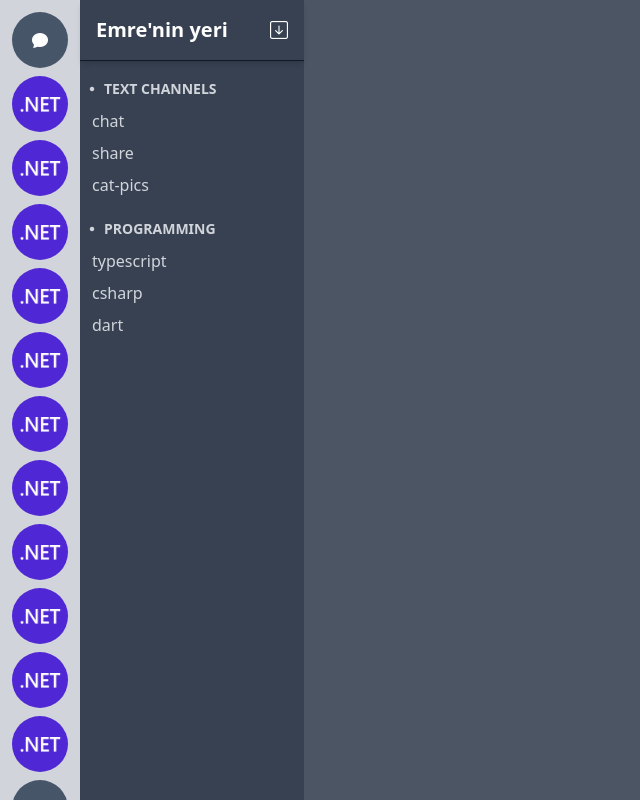
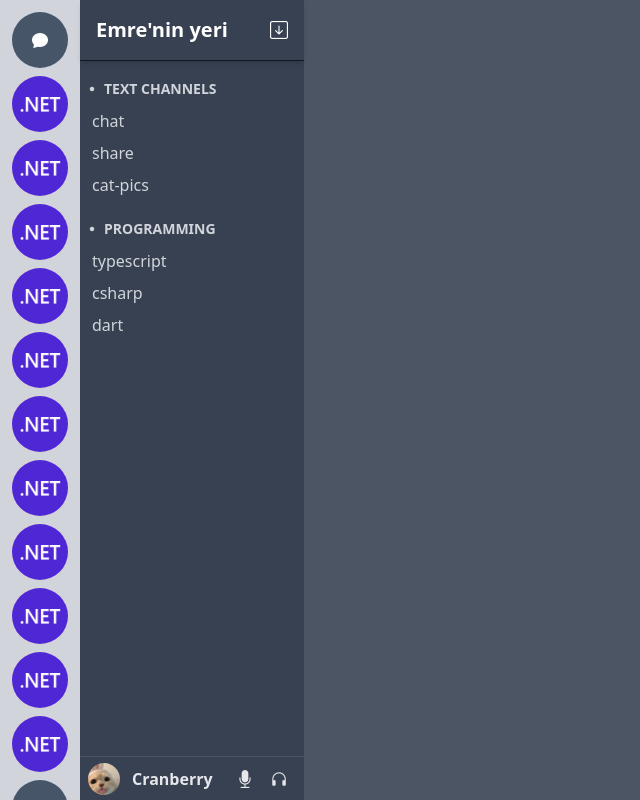
Before and after one commit to EmreAka/discord-clone-frontend, an Angular app: page /channels/1 in a window 1280 px wide. Shown: the whole page, without its empty margins (0-640 px from the left). Built offline with nearby package versions, Linux system fonts and the light colour scheme.

Commit message:
user info bar

```diff
--- a/src/app/core/components/sidebar/sidebar.component.html
+++ b/src/app/core/components/sidebar/sidebar.component.html
@@ -4,7 +4,7 @@
     </div>
 
     <div *ngFor="let server of servers">
-        <img  src="../../../../assets/server-image.png" class="w-14 rounded-full hover:rounded-2xl hover:cursor-pointer"/>
+        <img  src="/assets/server-image.png" class="w-14 rounded-full hover:rounded-2xl hover:cursor-pointer"/>
     </div>
 
 
--- /dev/null
+++ b/src/app/shared/components/user-info-bar/user-info-bar.component.html
@@ -0,0 +1,17 @@
+<div class="text-gray-200 font-bold h-11 bg-gray-700 border-t border-gray-600 flex items-center px-2 justify-between hover:cursor-pointer">
+    <diV class="flex items-center">
+        <img src="/assets/pfp.png" class="h-8 w-8 rounded-full"/>
+        <h4 class="ml-3">Cranberry</h4>
+    </diV>
+
+    <div class="flex text-lg">
+        <div>
+            <i *ngIf="!isMicrophoneMuted" (click)="isMicrophoneMuted = !isMicrophoneMuted" class="bi bi-mic-fill hover:bg-gray-600 px-2 rounded-sm"></i>
+            <i *ngIf="isMicrophoneMuted" (click)="isMicrophoneMuted = !isMicrophoneMuted" class="bi bi-mic-mute-fill hover:bg-gray-600 px-2 rounded-sm"></i>
+        </div>
+        <div>
+            <i (click)="isHeadphoneMuted = !isHeadphoneMuted" class="bi bi-headphones hover:bg-gray-600 px-2 rounded-sm"></i>
+            <!-- <i *ngIf="isHeadphoneMuted" (click)="isHeadphoneMuted = !isHeadphoneMuted" class="bi bi-headphones-mute hover:bg-gray-600 px-2 rounded-sm"></i> -->
+        </div>
+    </div>
+</div>
--- /dev/null
+++ b/src/app/shared/components/user-info-bar/user-info-bar.component.ts
@@ -0,0 +1,12 @@
+import { Component } from '@angular/core';
+
+@Component({
+  selector: 'app-user-info-bar',
+  templateUrl: './user-info-bar.component.html',
+  styleUrls: ['./user-info-bar.component.scss']
+})
+export class UserInfoBarComponent {
+  isMicrophoneMuted: boolean = false;
+  isHeadphoneMuted: boolean = false;
+  constructor() {  }
+}
--- a/src/app/views/server-view/server-view.component.html
+++ b/src/app/views/server-view/server-view.component.html
@@ -1,3 +1,4 @@
-<div class="w-56 h-screen bg-gray-700">
+<div class="w-56 h-screen bg-gray-700 flex justify-between flex-col">
     <app-server-header></app-server-header>
+    <app-user-info-bar></app-user-info-bar>
 </div>
--- a/src/app/views/server-view/server-view.module.ts
+++ b/src/app/views/server-view/server-view.module.ts
@@ -3,6 +3,7 @@ import { CommonModule } from '@angular/common';
 import { ServerViewComponent } from './server-view.component';
 import { RouterModule, Routes } from '@angular/router';
 import { ServerHeaderComponent } from './components/server-header/server-header.component';
+import { SharedModule } from 'src/app/shared/shared.module';
 
 const routes: Routes = [
   {path:"", component: ServerViewComponent}
@@ -15,6 +16,7 @@ const routes: Routes = [
   ],
   imports: [
     CommonModule,
+    SharedModule,
     RouterModule.forChild(routes)
   ]
 })
```
Also changed, not shown: src/app/shared/shared.module.ts (added, +18 -0 lines), src/app/shared/components/user-info-bar/user-info-bar.component.scss (added), src/assets/pfp.png (added), 1 other file (tests, documents, lock files or other folders).
